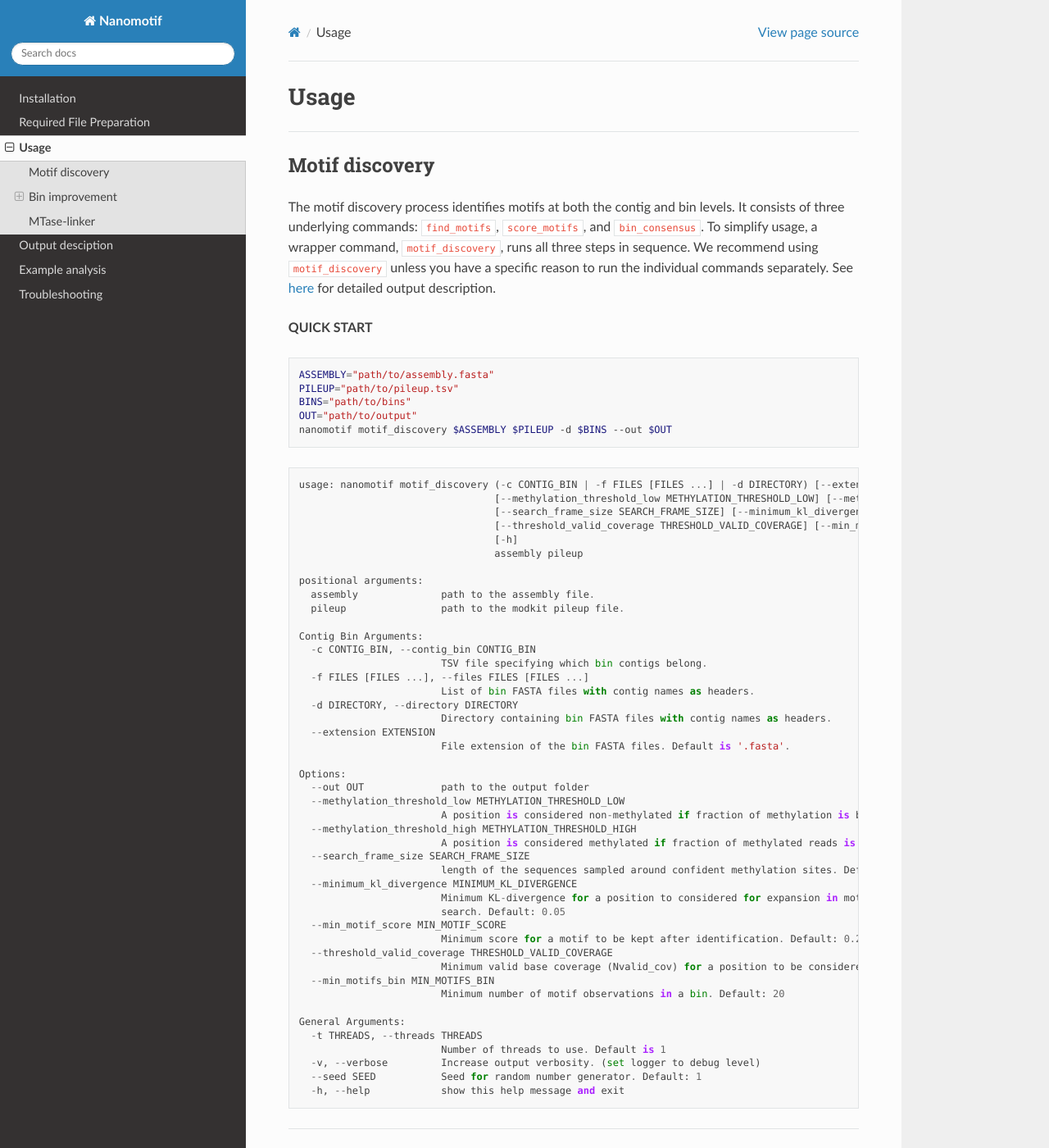
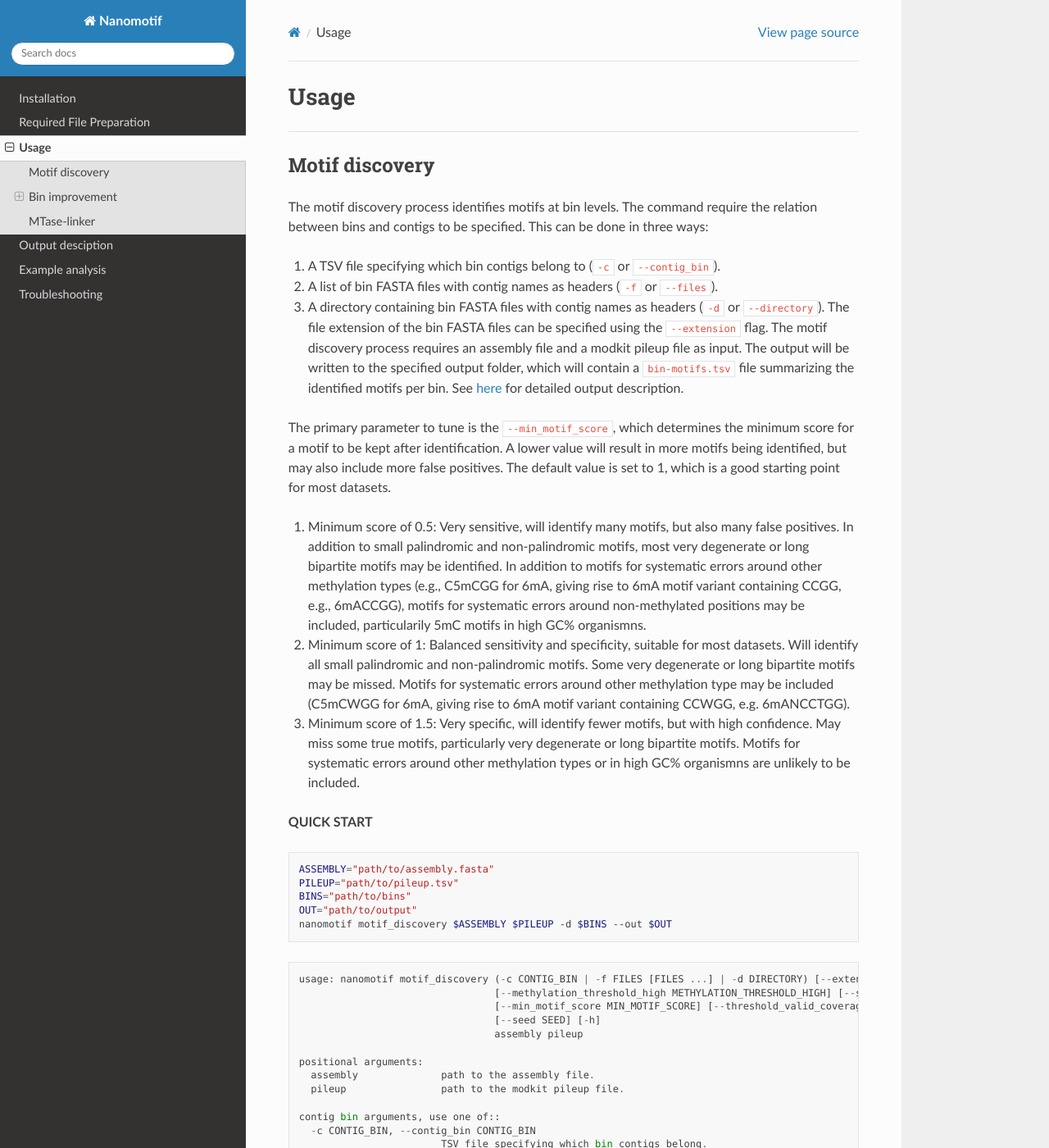
Before and after one commit to MicrobialDarkMatter/nanomotif, a Sphinx documentation site: the page built from docs/source/usage.md, in a window 1280 px wide and 1400 px high. Shown: the whole window at 82% size. Built offline with Sphinx 7.4.7 and the Read the Docs theme 3.1.0, drawn with Linux system fonts in a browser that asks for light colours; some of the changed text lies outside the part shown.

Commit message:
Update documentation

````diff
--- a/docs/source/usage.md
+++ b/docs/source/usage.md
@@ -4,7 +4,17 @@
 
 ## Motif discovery
 
-The motif discovery process identifies motifs at both the contig and bin levels. It consists of three underlying commands: `find_motifs`, `score_motifs`, and `bin_consensus`. To simplify usage, a wrapper command, `motif_discovery`, runs all three steps in sequence. We recommend using `motif_discovery` unless you have a specific reason to run the individual commands separately. See [here](https://nanomotif.readthedocs.io/en/latest/output.html#motifs-tsv) for detailed output description.
+The motif discovery process identifies motifs at bin levels. The command require the relation between bins and contigs to be specified. This can be done in three ways:
+1) A TSV file specifying which bin contigs belong to (`-c` or `--contig_bin`).
+2) A list of bin FASTA files with contig names as headers (`-f` or `--files`).
+3) A directory containing bin FASTA files with contig names as headers (`-d` or `--directory`). The file extension of the bin FASTA files can be specified using the `--extension` flag.
+The motif discovery process requires an assembly file and a modkit pileup file as input. The output will be written to the specified output folder, which will contain a `bin-motifs.tsv` file summarizing the identified motifs per bin. See [here](https://nanomotif.readthedocs.io/en/latest/output.html#motifs-tsv) for detailed output description.
+
+The primary parameter to tune is the `--min_motif_score`, which determines the minimum score for a motif to be kept after identification. A lower value will result in more motifs being identified, but may also include more false positives. The default value is set to 1, which is a good starting point for most datasets.
+1) Minimum score of 0.5: Very sensitive, will identify many motifs, but also many false positives. In addition to small palindromic and non-palindromic motifs, most very degenerate or long bipartite motifs may be identified. In addition to motifs for systematic errors around other methylation types (e.g., C5mCGG for 6mA, giving rise to 6mA motif variant containing CCGG, e.g., 6mACCGG), motifs for systematic errors around non-methylated positions may be included, particularily 5mC motifs in high GC% organismns.
+2) Minimum score of 1: Balanced sensitivity and specificity, suitable for most datasets. Will identify all small palindromic and non-palindromic motifs. Some very degenerate or long bipartite motifs may be missed. Motifs for systematic errors around other methylation type may be included (C5mCWGG for 6mA, giving rise to 6mA motif variant containing CCWGG, e.g. 6mANCCTGG).
+3) Minimum score of 1.5: Very specific, will identify fewer motifs, but with high confidence. May miss some true motifs, particularly very degenerate or long bipartite motifs. Motifs for systematic errors around other methylation types or in high GC% organismns are unlikely to be included.
+
 
 **QUICK START**
 ```shell
@@ -16,18 +26,17 @@ nanomotif motif_discovery $ASSEMBLY $PILEUP -d $BINS --out $OUT
 ```
 
 ```
-usage: nanomotif motif_discovery (-c CONTIG_BIN | -f FILES [FILES ...] | -d DIRECTORY) [--extension EXTENSION] [--out OUT]
-                                 [--methylation_threshold_low METHYLATION_THRESHOLD_LOW] [--methylation_threshold_high METHYLATION_THRESHOLD_HIGH]
-                                 [--search_frame_size SEARCH_FRAME_SIZE] [--minimum_kl_divergence MINIMUM_KL_DIVERGENCE] [--min_motif_score MIN_MOTIF_SCORE]
-                                 [--threshold_valid_coverage THRESHOLD_VALID_COVERAGE] [--min_motifs_bin MIN_MOTIFS_BIN] [-t THREADS] [-v] [--seed SEED]
-                                 [-h]
+usage: nanomotif motif_discovery (-c CONTIG_BIN | -f FILES [FILES ...] | -d DIRECTORY) [--extension EXTENSION] [--out OUT] [--methylation_threshold_low METHYLATION_THRESHOLD_LOW]
+                                 [--methylation_threshold_high METHYLATION_THRESHOLD_HIGH] [--search_frame_size SEARCH_FRAME_SIZE] [--minimum_kl_divergence MINIMUM_KL_DIVERGENCE]
+                                 [--min_motif_score MIN_MOTIF_SCORE] [--threshold_valid_coverage THRESHOLD_VALID_COVERAGE] [--min_motifs_bin MIN_MOTIFS_BIN] [-t THREADS] [-v]
+                                 [--seed SEED] [-h]
                                  assembly pileup
 
 positional arguments:
   assembly              path to the assembly file.
   pileup                path to the modkit pileup file.
 
-Contig Bin Arguments:
+contig bin arguments, use one of::
   -c CONTIG_BIN, --contig_bin CONTIG_BIN
                         TSV file specifying which bin contigs belong.
   -f FILES [FILES ...], --files FILES [FILES ...]
@@ -35,7 +44,7 @@ Contig Bin Arguments:
   -d DIRECTORY, --directory DIRECTORY
                         Directory containing bin FASTA files with contig names as headers.
   --extension EXTENSION
-                        File extension of the bin FASTA files. Default is '.fasta'.
+                        File extension of the bin FASTA files if using -d (DIRECTORY) argument. Default is '.fasta'.
 
 Options:
   --out OUT             path to the output folder
@@ -44,18 +53,17 @@ Options:
   --methylation_threshold_high METHYLATION_THRESHOLD_HIGH
                         A position is considered methylated if fraction of methylated reads is above this threshold. Default: 0.7
   --search_frame_size SEARCH_FRAME_SIZE
-                        length of the sequences sampled around confident methylation sites. Default: 40
+                        length of the sequnces sampled around confident methylation sites. Default: 40
   --minimum_kl_divergence MINIMUM_KL_DIVERGENCE
-                        Minimum KL-divergence for a position to considered for expansion in motif search. Higher value means less exhaustive, but faster
-                        search. Default: 0.05
+                        Minimum KL-divergence for a position to considered for expansion in motif search. Higher value means less exhaustive, but faster search. Default: 0.05
   --min_motif_score MIN_MOTIF_SCORE
-                        Minimum score for a motif to be kept after identification. Default: 0.2
+                        Minimum score for a motif to be kept after identification. Default: 1
   --threshold_valid_coverage THRESHOLD_VALID_COVERAGE
                         Minimum valid base coverage (Nvalid_cov) for a position to be considered. Default: 5
   --min_motifs_bin MIN_MOTIFS_BIN
                         Minimum number of motif observations in a bin. Default: 20
 
-General Arguments:
+general arguments:
   -t THREADS, --threads THREADS
                         Number of threads to use. Default is 1
   -v, --verbose         Increase output verbosity. (set logger to debug level)
````
Also changed, not shown: docs/source/installation.md (+1 -1 lines), docs/source/output.md (+4 -4 lines), 1 other file.
